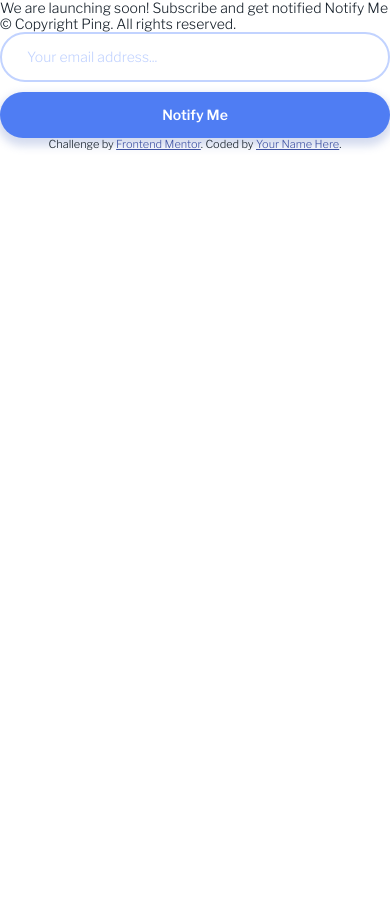
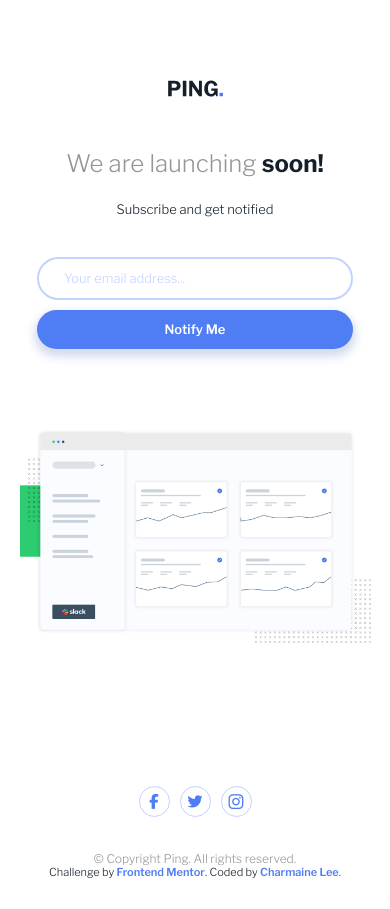
Before and after one commit to charmainelhm/ping-coming-soon-page, a plain HTML site: page index.html in a window 390 px wide. Before the commit the page ends 844 px from the top, so only its background shows below. Drawn offline with nearby package versions, Linux system fonts and the light colour scheme.

Commit message:
Build mobile version of webpage

```diff
--- a/css/style.css
+++ b/css/style.css
@@ -7,11 +7,10 @@
   --color-shadow: #7990cc50;
 
   --fs-xl: 4rem;
-  --fs-700: 2rem;
-  --fs-600: 1.8rem;
-  --fs-500: 1.4rem;
-  --fs-400: 1.4rem;
-  --fs-300: 1rem;
+  --fs-600: 2.4rem;
+  --fs-500: 1.8rem;
+  --fs-400: 1.3rem;
+  --fs-300: 1.2rem;
 }
 
 *,
@@ -20,6 +19,11 @@
   box-sizing: border-box;
   margin: 0;
   padding: 0;
+}
+
+.container {
+  width: 90%;
+  margin: 0 auto;
 }
 
 /* Typography */
@@ -34,9 +38,30 @@ body {
 }
 
 h1 {
-  font-size: var(--fs-700);
+  font-size: var(--fs-600);
   font-weight: 300;
   color: var(--color-secondary);
+  margin: 0;
+}
+
+/* Header */
+header {
+  text-align: center;
+  margin: 8rem 0 4rem;
+}
+
+.header__logo {
+  width: 55px;
+  margin-bottom: 5rem;
+}
+
+.header__title {
+  margin-bottom: 2.5rem;
+}
+
+.header__title span {
+  color: var(--color-primary);
+  font-weight: 700;
 }
 
 /* Form */
@@ -44,11 +69,13 @@ h1 {
   display: flex;
   flex-direction: column;
   gap: 1rem;
+  align-items: center;
+  margin-bottom: 8rem;
 }
 
 .form-item {
-  width: 100%;
-  padding: 1.5rem;
+  width: 90%;
+  padding: 1.2rem;
   border: none;
   border-radius: 50px;
 }
@@ -76,10 +103,18 @@ h1 {
   opacity: 0.8;
 }
 
+/* Illustration */
+.illustration {
+  width: 100%;
+  margin-bottom: 14rem;
+}
+
 /* Social links */
 .social-links-grp {
   display: flex;
   gap: 1rem;
+  justify-content: center;
+  margin-bottom: 3.5rem;
 }
 
 .social-link {
@@ -112,11 +147,24 @@ h1 {
   font-size: 1.7rem;
 }
 
+.copyright {
+  text-align: center;
+  font-size: var(--fs-300);
+  color: var(--color-secondary);
+}
+
 /*  Attribution*/
 .attribution {
   font-size: 11px;
   text-align: center;
+  margin-bottom: 3rem;
 }
 .attribution a {
-  color: hsl(228, 45%, 44%);
+  color: var(--color-accent);
+  text-decoration: none;
+  font-weight: 600;
 }
+
+.attribution a:hover {
+  opacity: 0.6;
+}
--- a/index.html
+++ b/index.html
@@ -27,8 +27,12 @@
     <title>Frontend Mentor | Ping coming soon page</title>
   </head>
   <body>
-    We are launching soon! Subscribe and get notified Notify Me &copy; Copyright
-    Ping. All rights reserved.
+    <header>
+      <img class="header__logo" src="images/logo.svg" alt="Ping" />
+      <h1 class="header__title">We are launching <span>soon!</span></h1>
+      <p class="content-descrp">Subscribe and get notified</p>
+    </header>
+    <main class="container">
       <form class="form">
         <input
           class="form-item form__input form__input--email"
@@ -37,12 +41,27 @@
         />
         <button class="form-item form__btn">Notify Me</button>
       </form>
+      <img
+        class="illustration"
+        src="images/illustration-dashboard.png"
+        alt="Ping interface"
+      />
+    </main>
     <footer>
+      <div class="social-links-grp">
+        <a class="social-link" href=""><i class="fab fa-facebook-f"></i></a>
+        <a class="social-link" href=""><i class="fab fa-twitter"></i></a>
+        <a class="social-link" href=""><i class="fab fa-instagram"></i></a>
+      </div>
+      <p class="copyright">&copy; Copyright Ping. All rights reserved.</p>
       <p class="attribution">
         Challenge by
         <a href="https://www.frontendmentor.io?ref=challenge" target="_blank"
           >Frontend Mentor</a
-        >. Coded by <a href="#">Your Name Here</a>.
+        >. Coded by
+        <a href="https://github.com/charmainelhm" target="_blank"
+          >Charmaine Lee</a
+        >.
       </p>
     </footer>
   </body>
```
Lines whose indentation alone changed are shown as unchanged.
